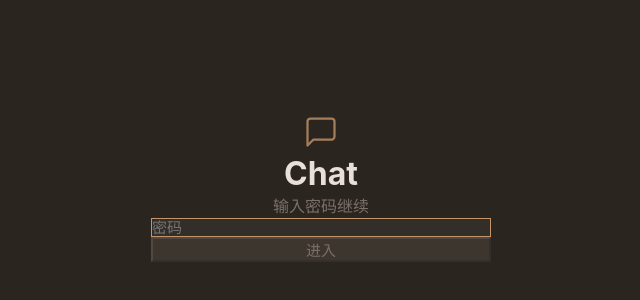
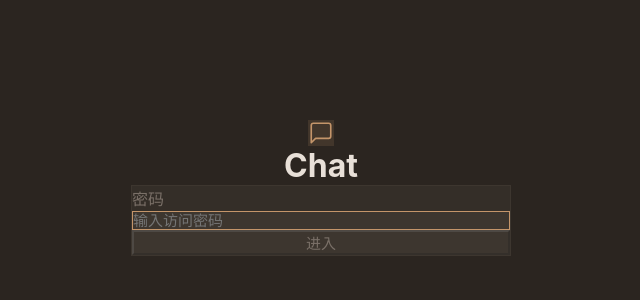
Before and after one commit to miragrey347-ctrl/chat, a Next.js app: page /login in a window 1280 px wide. Shown: the part 212-512 px from the top of the page, without its empty margins (319-959 px from the left). Built offline with nearby package versions, Linux system fonts and the light colour scheme.

Commit message:
redesign: login card + taller chat input

```diff
--- a/src/app/login/page.tsx
+++ b/src/app/login/page.tsx
@@ -7,6 +7,7 @@ export default function LoginPage() {
   const [password, setPassword] = useState("");
   const [error, setError] = useState("");
   const [loading, setLoading] = useState(false);
+  const [focused, setFocused] = useState(false);
   const router = useRouter();
 
   const handleSubmit = async (e: React.FormEvent) => {
@@ -35,43 +36,56 @@ export default function LoginPage() {
 
   return (
     <div
-      className="min-h-screen flex flex-col items-center justify-center px-8"
+      className="min-h-screen flex flex-col items-center justify-center px-6"
       style={{ background: "var(--bg-primary)" }}
     >
-      <form
-        onSubmit={handleSubmit}
-        className="w-full"
-        style={{ maxWidth: "340px" }}
+      <form onSubmit={handleSubmit} style={{ width: "100%", maxWidth: "380px" }}>
+        {/* Logo area */}
+        <div className="flex flex-col items-center mb-10">
+          <div
+            className="w-14 h-14 rounded-2xl flex items-center justify-center mb-5"
+            style={{ background: "var(--accent-muted)" }}
           >
-        <div className="text-center mb-10">
-          <svg className="mx-auto mb-5" width="36" height="36" viewBox="0 0 24 24" fill="none" stroke="var(--accent)" strokeWidth="1.5" strokeLinecap="round" strokeLinejoin="round" style={{ opacity: 0.8 }}>
+            <svg
+              width="26" height="26" viewBox="0 0 24 24" fill="none"
+              stroke="var(--accent)" strokeWidth="1.5" strokeLinecap="round" strokeLinejoin="round"
+            >
               <path d="M21 15a2 2 0 0 1-2 2H7l-4 4V5a2 2 0 0 1 2-2h14a2 2 0 0 1 2 2z" />
             </svg>
-          <h1
-            className="text-xl font-semibold tracking-tight"
-            style={{ color: "var(--text-primary)" }}
-          >
+          </div>
+          <h1 className="text-xl font-semibold" style={{ color: "var(--text-primary)" }}>
             Chat
           </h1>
-          <p className="text-sm mt-2" style={{ color: "var(--text-tertiary)" }}>
-            输入密码继续
-          </p>
         </div>
 
+        {/* Input card */}
+        <div
+          className="rounded-2xl p-6"
+          style={{
+            background: "var(--bg-secondary)",
+            border: "1px solid var(--border-subtle)",
+          }}
+        >
+          <label
+            className="block text-xs font-medium mb-2 ml-1"
+            style={{ color: "var(--text-tertiary)" }}
+          >
+            密码
+          </label>
           <input
             type="password"
             value={password}
             onChange={(e) => setPassword(e.target.value)}
-          placeholder="密码"
+            placeholder="输入访问密码"
             autoFocus
-          className="w-full px-4 py-3.5 rounded-2xl text-[15px] outline-none transition-all"
+            className="w-full px-4 py-3 rounded-xl text-[15px] outline-none transition-all duration-200"
             style={{
-            background: "var(--bg-secondary)",
+              background: "var(--bg-tertiary)",
               color: "var(--text-primary)",
-            border: "1px solid var(--border-color)",
+              border: `1.5px solid ${focused ? "var(--accent)" : "transparent"}`,
             }}
-          onFocus={(e) => (e.target.style.borderColor = "var(--accent)")}
-          onBlur={(e) => (e.target.style.borderColor = "var(--border-color)")}
+            onFocus={() => setFocused(true)}
+            onBlur={() => setFocused(false)}
           />
 
           {error && (
@@ -83,16 +97,17 @@ export default function LoginPage() {
           <button
             type="submit"
             disabled={loading || !password}
-          className="w-full mt-3 py-3.5 rounded-2xl text-[15px] font-medium transition-all"
+            className="w-full mt-4 py-3 rounded-xl text-[15px] font-medium transition-all duration-200"
             style={{
               background: password ? "var(--accent)" : "var(--bg-tertiary)",
               color: password ? "#1a1410" : "var(--text-tertiary)",
-            cursor: password ? "pointer" : "not-allowed",
-            opacity: loading ? 0.7 : 1,
+              cursor: password && !loading ? "pointer" : "not-allowed",
+              opacity: loading ? 0.6 : 1,
             }}
           >
             {loading ? "验证中..." : "进入"}
           </button>
+        </div>
       </form>
     </div>
   );
--- a/src/components/ChatInput.tsx
+++ b/src/components/ChatInput.tsx
@@ -11,7 +11,6 @@ export default function ChatInput({ onSend, disabled }: ChatInputProps) {
   const [value, setValue] = useState("");
   const textareaRef = useRef<HTMLTextAreaElement>(null);
 
-  // Auto-resize textarea
   useEffect(() => {
     const el = textareaRef.current;
     if (!el) return;
@@ -19,7 +18,6 @@ export default function ChatInput({ onSend, disabled }: ChatInputProps) {
     el.style.height = Math.min(el.scrollHeight, 200) + "px";
   }, [value]);
 
-  // Focus on mount
   useEffect(() => {
     textareaRef.current?.focus();
   }, []);
@@ -29,45 +27,39 @@ export default function ChatInput({ onSend, disabled }: ChatInputProps) {
     if (!trimmed || disabled) return;
     onSend(trimmed);
     setValue("");
-    // Reset height
-    if (textareaRef.current) {
-      textareaRef.current.style.height = "auto";
-    }
-  };
-
-  const handleKeyDown = (e: React.KeyboardEvent) => {
-    // Enter = newline (default), no send shortcut
-    // This matches the spec: Enter = 换行, send = click button
+    if (textareaRef.current) textareaRef.current.style.height = "auto";
   };
 
   return (
     <div
-      className="border rounded-3xl flex flex-col overflow-hidden"
+      className="rounded-2xl overflow-hidden transition-colors duration-200"
       style={{
         background: "var(--bg-secondary)",
-        borderColor: "var(--border-color)",
+        border: "1px solid var(--border-color)",
       }}
     >
       <textarea
         ref={textareaRef}
         value={value}
         onChange={(e) => setValue(e.target.value)}
-        onKeyDown={handleKeyDown}
         placeholder="发送消息..."
-        rows={1}
+        rows={3}
         disabled={disabled}
-        className="flex-1 bg-transparent outline-none resize-none text-[15px] leading-relaxed px-5 pt-4 pb-1"
+        className="w-full bg-transparent outline-none resize-none text-[15px] leading-relaxed px-5 pt-4 pb-2"
         style={{
           color: "var(--text-primary)",
           maxHeight: "200px",
-          minHeight: "48px",
+          minHeight: "80px",
         }}
       />
-      <div className="flex items-center justify-end px-3 pb-3 pt-1">
+      <div className="flex items-center justify-between px-4 pb-3 pt-0">
+        <span className="text-xs" style={{ color: "var(--text-tertiary)" }}>
+          Enter 换行
+        </span>
         <button
           onClick={handleSend}
           disabled={!value.trim() || disabled}
-          className="shrink-0 w-8 h-8 rounded-full flex items-center justify-center transition-all"
+          className="w-9 h-9 rounded-xl flex items-center justify-center transition-all duration-200"
           style={{
             background: value.trim() ? "var(--accent)" : "var(--bg-tertiary)",
             color: value.trim() ? "#1a1410" : "var(--text-tertiary)",
```
Lines whose indentation alone changed are shown as unchanged.
